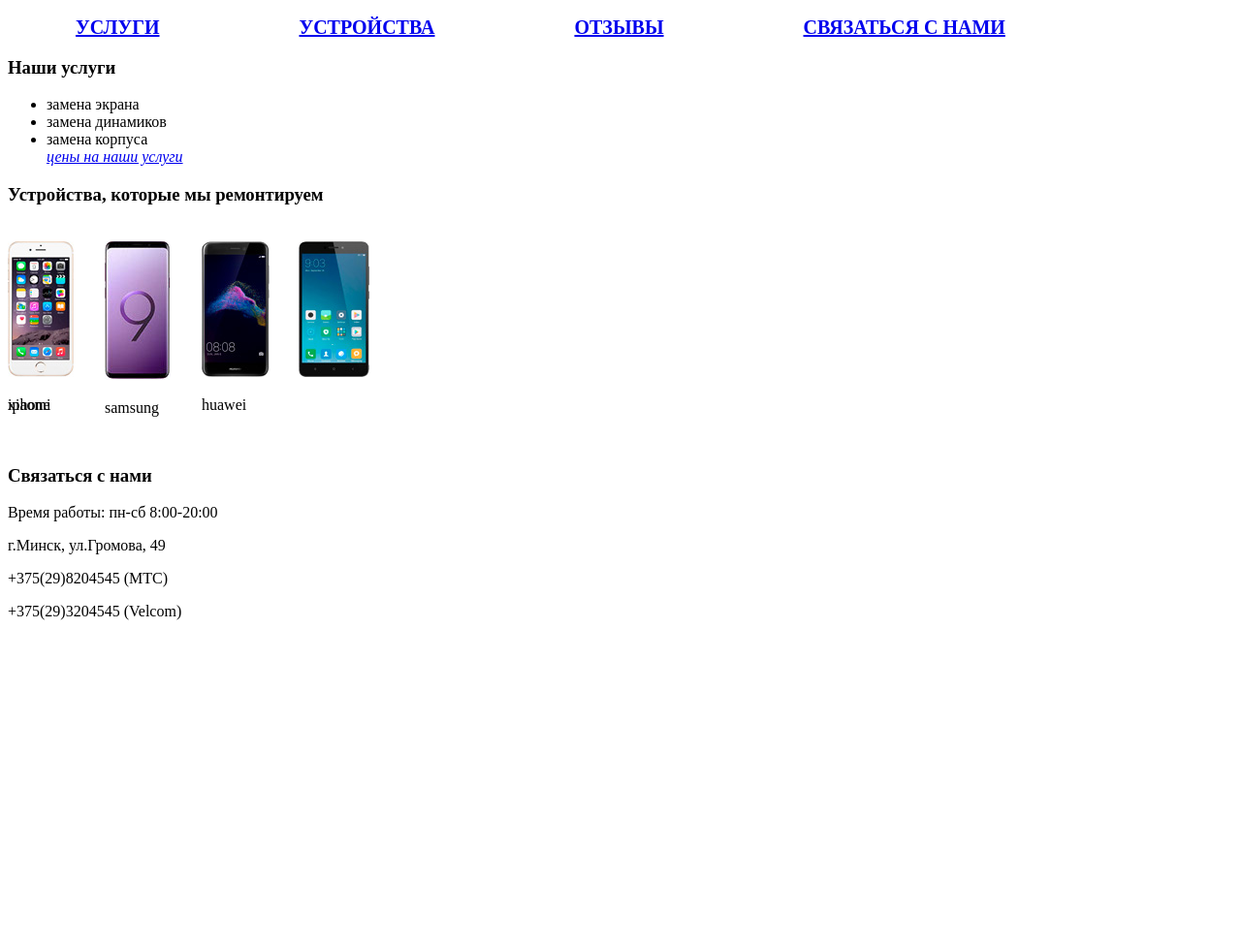
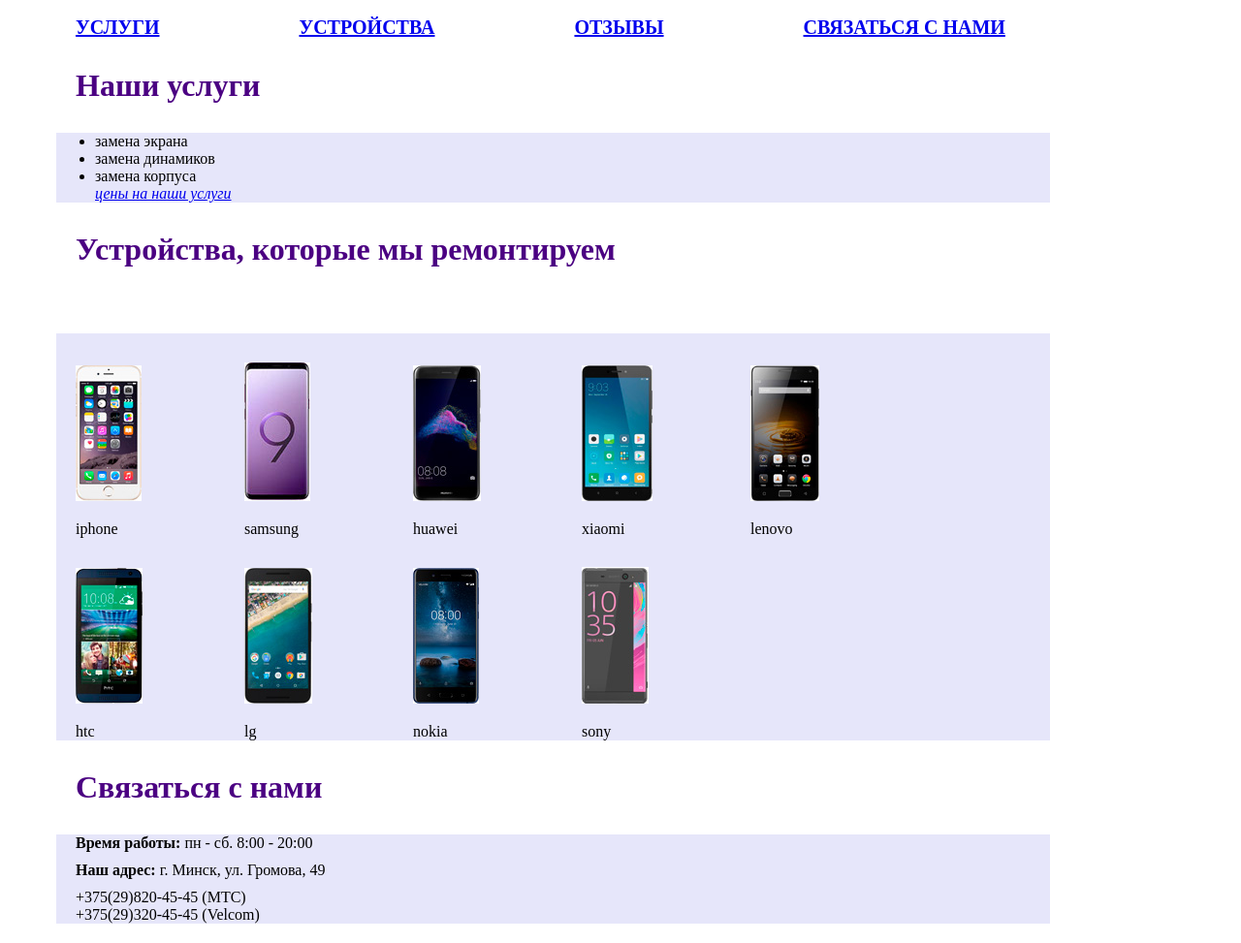
Before and after one commit to AdukarIT/GoroshkoIP, a plain HTML site: page FirstProject/index.html in a window 1280 px wide. Shown: the part 48-1021 px from the top of the page at 97% size. Before the commit the page ends 800 px from the top, so only its background shows below. Drawn offline with Linux system fonts and the light colour scheme.

Commit message:
update firstProject
create secondProject

```diff
--- a/FirstProject/index.html
+++ b/FirstProject/index.html
@@ -2,9 +2,9 @@
 <html>
 
 <head>
+	<meta charset="UTF-8">
 	<title>сервис ремонта мобильных телефонов</title>
 	<link rel="stylesheet" href="styles/MyStyle.css">
-
 </head>
 
 
@@ -20,47 +20,68 @@
 			<a href="comments.html#comment" class="logoStyle">ОТЗЫВЫ</a>
 			<a href="#contacts" class="logoStyle">СВЯЗАТЬСЯ С НАМИ</a>
 		</nav>
-
 	</header>
 
 	<main>
-		<h3 id="service">Наши услуги</h3>
-		<nav>
+		<h1 id="service" class="h1Style">Наши услуги</h1>
+		<nav class="divStyle">
 			<ul>
 				<li>замена экрана</li>
 				<li>замена динамиков</li>
 				<li>замена корпуса</li>
-				<a href="data/PriseList.xlsx"><i>цены на наши услуги</i></a>
+				<a href="data/PriseList.xlsx" target="_blank"><i>цены на наши услуги</i></a>
 			</ul>
 		</nav>
-		<h3 id="mobile">Устройства, которые мы ремонтируем</h3><br>
-		<div style="float: left; width: 100px; height: 100px;" class="iphone">
+		<h1 id="mobile" class="h1Style">Устройства, которые мы ремонтируем</h1><br>
+		<div class="divStyle">
+			<div class="divMobileStyle">
 				<img src="images/iphone.jpg">
 				<p>iphone</p>
 			</div>
-		<div style="float: left; width: 100px; height: 100px;" class="samsung">
+			<div class="divMobileStyle">
 				<img src="images/samsung.jpg">
 				<p>samsung</p>
 			</div>
-		<div style="float: left; width: 100px; height: 100px;" class="huawei">
+			<div class="divMobileStyle">
 				<img src="images/huawei.jpg">
 				<p>huawei</p>
 			</div>
-		<div class="xiaomi">
+			<div class="divMobileStyle">
 				<img src="images/xiaomi.jpg">
 				<p>xiaomi</p>
 			</div>
-		<br>
-		<h3 id="contacts">Связаться с нами</h3>
-		<div>
-			<p>Время работы: пн-сб 8:00-20:00</p>
-			<p>г.Минск, ул.Громова, 49</p>
-			<p>+375(29)8204545 (МТС)</p>
-			<p>+375(29)3204545 (Velcom)</p>
+			<div class="divMobileStyle">
+					<img src="images/lenovo.jpg">
+					<p>lenovo</p>
 			</div>
-
+			<div class="divMobileStyle">
+					<img src="images/htc.jpg">
+					<p>htc</p>
+			</div>
+			<div class="divMobileStyle">
+					<img src="images/lg.jpg">
+					<p>lg</p>
+			</div>
+			<div class="divMobileStyle">
+					<img src="images/nokia.jpg">
+					<p>nokia</p>
+			</div>
+			<div class="divMobileStyle">
+					<img src="images/sony.jpg">
+					<p>sony</p>
+			</div>
+		</div>
 	</main>
 	<footer>
+		<div >
+			<h1 id="contacts" class="h1Style">Связаться с нами</h1>
+				<div class="divStyle">
+					<p class="textStyle"><b>Время работы:</b>  пн - сб.  8:00 - 20:00</p>
+					<p class="textStyle"><b>Наш адрес: </b> г. Минск, ул. Громова, 49</p>
+					<p class="textStyle">+375(29)820-45-45 (МТС) <br>
+					+375(29)320-45-45 (Velcom)</p>
+				</div>
+		</div>
 	</footer>
 
 </body>
--- a/FirstProject/styles/MyStyle.css
+++ b/FirstProject/styles/MyStyle.css
@@ -1,3 +1,9 @@
+.divMobileStyle{
+    display: inline-block;
+    width: 100px;
+    height: 100px;
+    margin: 30px 50px 40px 20px;
+}
 .logoStyle{
     margin: 10px 70px 20px;
     font-size: 20px;
--- /dev/null
+++ b/SecondProject/styles/MyStyles.css
@@ -0,0 +1,4 @@
+.logoStyle{
+    margin: 0px;
+
+}
```
Also changed, not shown: FirstProject/comments.html (+6 -6 lines), SecondProject/index.html (added, +25 -0 lines), SecondProject/product.html (added). Lines whose indentation alone changed are shown as unchanged.
